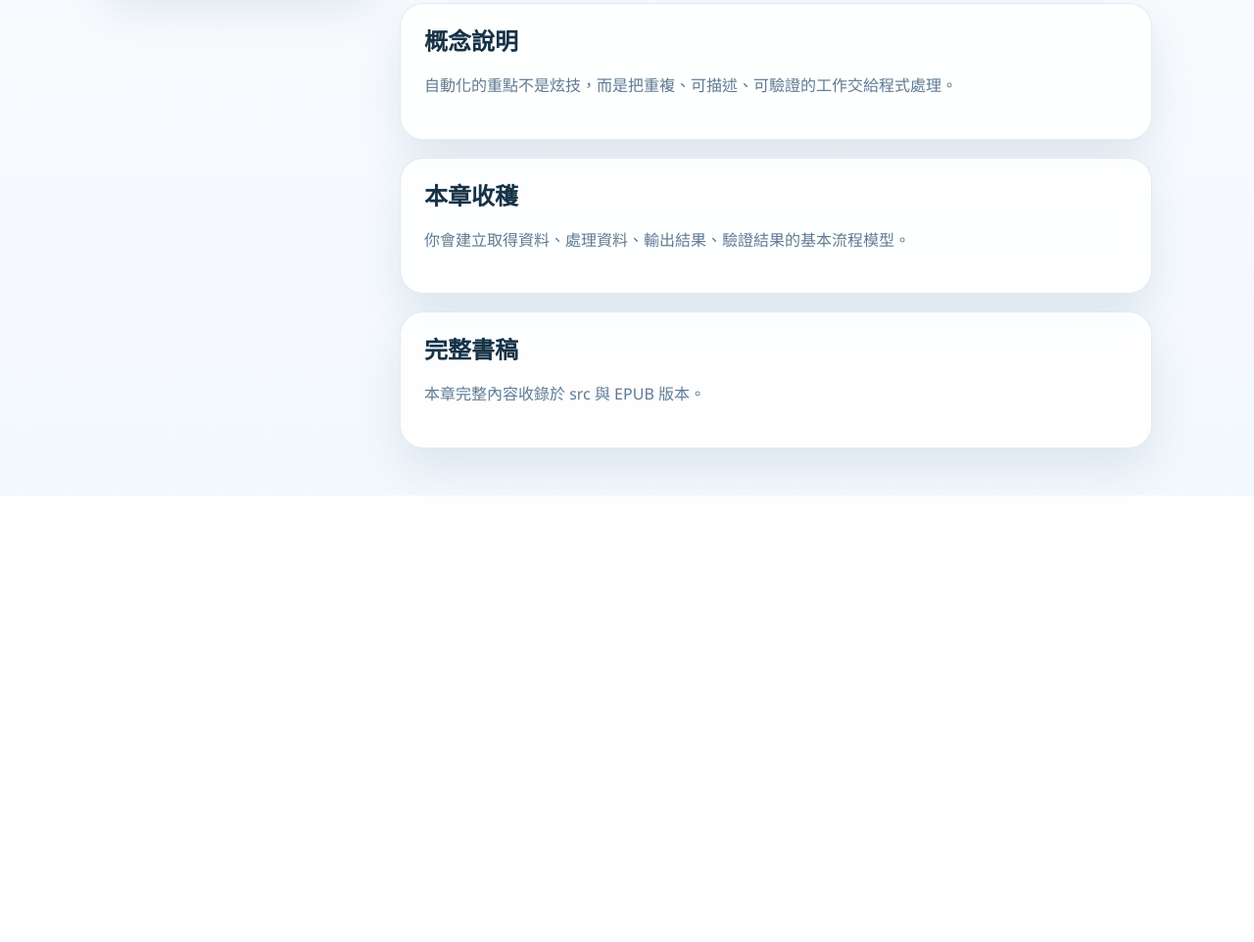
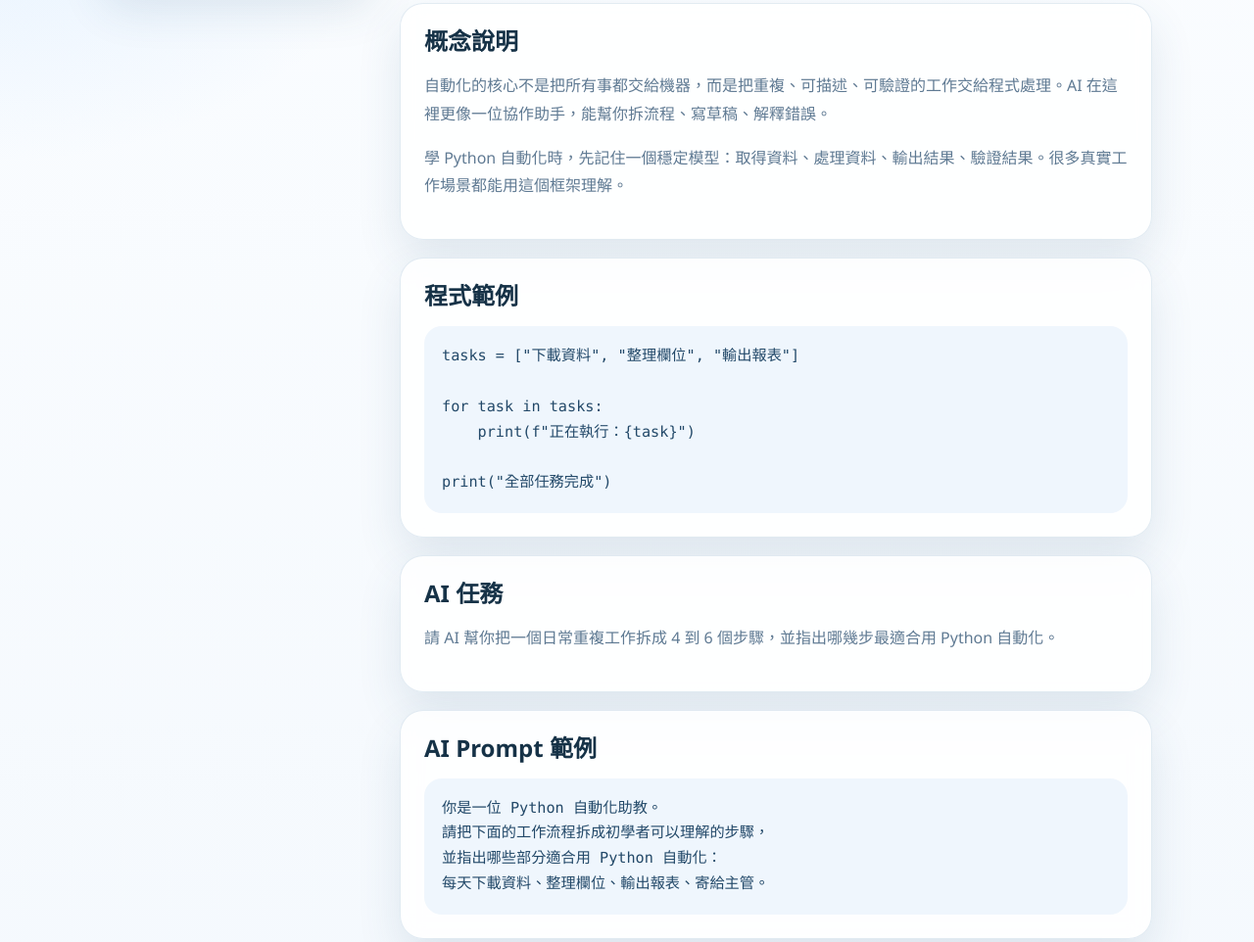
Before and after one commit to j945935cy/ai-python-automation, a plain HTML site: page web/chapter.html in a window 1280 px wide. Shown: the part 346-1308 px from the top of the page at 98% size. Before the commit the page ends 852 px from the top, so only its background shows below. Drawn offline with Linux system fonts and the light colour scheme.

Commit message:
Enhance web preview chapters and add browser test checklist

```diff
--- a/web/script.js
+++ b/web/script.js
@@ -5,9 +5,49 @@ const previewChapters = [
     title: "AI 自動化概念",
     summary: "建立自動化流程感，理解 AI 在任務中的角色。",
     sections: [
-      { title: "概念說明", body: "自動化的重點不是炫技，而是把重複、可描述、可驗證的工作交給程式處理。" },
-      { title: "本章收穫", body: "你會建立取得資料、處理資料、輸出結果、驗證結果的基本流程模型。" },
-      { title: "完整書稿", body: "本章完整內容收錄於 src 與 EPUB 版本。" }
+      {
+        title: "概念說明",
+        paragraphs: [
+          "自動化的核心不是把所有事都交給機器，而是把重複、可描述、可驗證的工作交給程式處理。AI 在這裡更像一位協作助手，能幫你拆流程、寫草稿、解釋錯誤。",
+          "學 Python 自動化時，先記住一個穩定模型：取得資料、處理資料、輸出結果、驗證結果。很多真實工作場景都能用這個框架理解。"
+        ]
+      },
+      {
+        title: "程式範例",
+        code: `tasks = ["下載資料", "整理欄位", "輸出報表"]
+
+for task in tasks:
+    print(f"正在執行：{task}")
+
+print("全部任務完成")`
+      },
+      {
+        title: "AI 任務",
+        paragraphs: [
+          "請 AI 幫你把一個日常重複工作拆成 4 到 6 個步驟，並指出哪幾步最適合用 Python 自動化。"
+        ]
+      },
+      {
+        title: "AI Prompt 範例",
+        code: `你是一位 Python 自動化助教。
+請把下面的工作流程拆成初學者可以理解的步驟，
+並指出哪些部分適合用 Python 自動化：
+每天下載資料、整理欄位、輸出報表、寄給主管。`
+      },
+      {
+        title: "練習題",
+        list: [
+          "列出 3 個你生活中可能重複發生的工作。",
+          "把其中 1 個工作拆成取得資料、處理資料、輸出結果三段。",
+          "將你拆好的流程改寫成 Python 串列。"
+        ]
+      },
+      {
+        title: "挑戰題",
+        paragraphs: [
+          "設計一個每週資料整理流程圖，先不用真的寫出完整程式，但要清楚列出每一步。"
+        ]
+      }
     ]
   },
   {
@@ -16,9 +56,50 @@ const previewChapters = [
     title: "Prompt 基礎",
     summary: "學會把模糊需求寫成 AI 看得懂的工作說明書。",
     sections: [
-      { title: "概念說明", body: "好的 Prompt 通常包含角色、任務、限制與輸出格式四個元素。" },
-      { title: "本章收穫", body: "你會知道如何要求 AI 寫出更簡單、可解釋、適合初學者的程式。" },
-      { title: "完整書稿", body: "完整版本含練習題、挑戰題與 Prompt 模板。" }
+      {
+        title: "概念說明",
+        paragraphs: [
+          "Prompt 是你交給 AI 的工作說明書。對初學者最有幫助的 Prompt，通常包含角色、任務、限制與輸出格式四個元素。",
+          "當你把需求描述清楚，AI 比較不會產生過度複雜、難以維護，或不符合學習節奏的程式。"
+        ]
+      },
+      {
+        title: "程式範例",
+        code: `prompt = """
+你是一位 Python 初學者助教。
+請示範如何列出資料夾中的所有檔案。
+只能使用標準函式庫，並逐行解釋程式。
+"""
+
+print(prompt)`
+      },
+      {
+        title: "AI 任務",
+        paragraphs: [
+          "把你自己寫的一段模糊需求交給 AI，要求它改寫成更適合初學者的高品質 Prompt。"
+        ]
+      },
+      {
+        title: "AI Prompt 範例",
+        code: `請把下面這句模糊請求改寫成適合初學者的 Prompt：
+"幫我整理檔案"
+
+請補上角色、任務、限制與輸出格式。`
+      },
+      {
+        title: "練習題",
+        list: [
+          "寫一個 Prompt，要求 AI 幫你列出資料夾中的所有 PDF。",
+          "寫一個 Prompt，要求 AI 用 pandas 讀取 Excel。",
+          "寫一個 Prompt，要求 AI 解釋一段錯誤訊息。"
+        ]
+      },
+      {
+        title: "挑戰題",
+        paragraphs: [
+          "寫一個完整 Prompt，要求 AI 產生下載網頁後存成文字檔的範例程式，並附逐段說明。"
+        ]
+      }
     ]
   },
   {
@@ -27,13 +108,56 @@ const previewChapters = [
     title: "看懂 AI 程式",
     summary: "從輸入、處理、輸出三個角度學會閱讀 AI 產生的程式。",
     sections: [
-      { title: "概念說明", body: "不要一次讀完整段程式，先找資料從哪裡來、經過哪些條件、最後輸出到哪裡。" },
-      { title: "本章收穫", body: "你會學會拆段閱讀與自我驗證，不再只是複製貼上。" },
-      { title: "完整書稿", body: "完整版本包含更多程式註解範例與練習。" }
+      {
+        title: "概念說明",
+        paragraphs: [
+          "看懂 AI 程式的關鍵，不是一次把全部讀完，而是先找出輸入資料、處理邏輯與輸出結果。",
+          "當你開始會分段閱讀，就能更快判斷這段程式是不是合理，也比較知道該怎麼請 AI 修改。"
+        ]
+      },
+      {
+        title: "程式範例",
+        code: `numbers = [5, 12, 18, 3]
+result = []
+
+for number in numbers:
+    if number >= 10:
+        result.append(number)
+
+print(result)`
+      },
+      {
+        title: "AI 任務",
+        paragraphs: [
+          "請 AI 將一段你看不懂的程式拆成 4 個小段，每段都用白話說明。"
+        ]
+      },
+      {
+        title: "AI Prompt 範例",
+        code: `請把下面這段 Python 程式拆成 4 個小區塊說明。
+每個區塊都要回答：
+1. 這段在做什麼
+2. 為什麼需要它
+3. 初學者最容易卡在哪裡`
+      },
+      {
+        title: "練習題",
+        list: [
+          "找出範例中的輸入、條件與輸出。",
+          "把條件改成 number >= 15，預測結果。",
+          "在迴圈中加入一行，印出目前正在檢查的數字。"
+        ]
+      },
+      {
+        title: "挑戰題",
+        paragraphs: [
+          "請讓 AI 幫你產生一段 10 行內的檔案處理程式，然後自己分段加上註解解釋。"
+        ]
+      }
     ],
     cta: {
       heading: "繼續閱讀完整 10 章",
-      text: "後續章節將進入檔案自動化、Excel、網頁爬蟲、Selenium、桌面流程與完整專案。",
+      text: "完整版將繼續進入檔案自動化、Excel、網頁爬蟲、Selenium、桌面流程與完整專案，適合想把教材真正用在工作流程的人。",
       href: "https://play.google.com/store/books",
       label: "前往 Google Play Books"
     }
@@ -68,6 +192,27 @@ function renderSidebar(activeId) {
   `;
 }
 
+function renderSection(section) {
+  const paragraphsHtml = (section.paragraphs || []).map((paragraph) => `<p>${paragraph}</p>`).join("");
+  const listHtml = section.list ? `
+    <ul class="reader-list">
+      ${section.list.map((item) => `<li>${item}</li>`).join("")}
+    </ul>
+  ` : "";
+  const codeHtml = section.code ? `
+    <pre class="reader-code"><code>${section.code}</code></pre>
+  ` : "";
+
+  return `
+    <section class="card reader-block">
+      <h2>${section.title}</h2>
+      ${paragraphsHtml}
+      ${codeHtml}
+      ${listHtml}
+    </section>
+  `;
+}
+
 function renderReader() {
   const reader = document.getElementById("reader-content");
   if (!reader) return;
@@ -92,12 +237,7 @@ function renderReader() {
     <p class="eyebrow">Chapter ${chapter.number}</p>
     <h1>${chapter.title}</h1>
     <p class="lead">${chapter.summary}</p>
-    ${chapter.sections.map((section) => `
-      <section class="card reader-block">
-        <h2>${section.title}</h2>
-        <p>${section.body}</p>
-      </section>
-    `).join("")}
+    ${chapter.sections.map(renderSection).join("")}
     ${ctaHtml}
   `;
 }
--- a/web/styles.css
+++ b/web/styles.css
@@ -198,6 +198,33 @@ h1 {
   margin-bottom: 10px;
 }
 
+.reader-block p + p {
+  margin-top: 12px;
+}
+
+.reader-code {
+  margin: 16px 0 0;
+  padding: 18px;
+  border-radius: 18px;
+  overflow-x: auto;
+  background: #eff6fd;
+  color: #234969;
+}
+
+.reader-code code {
+  font-family: Consolas, "Courier New", monospace;
+  font-size: 0.95rem;
+  line-height: 1.7;
+  white-space: pre;
+}
+
+.reader-list {
+  margin: 16px 0 0;
+  padding-left: 20px;
+  color: var(--muted);
+  line-height: 1.9;
+}
+
 .cta-card {
   background: linear-gradient(135deg, #eef7ff 0%, #ffffff 100%);
 }
```
Also changed, not shown: 1 other file.
